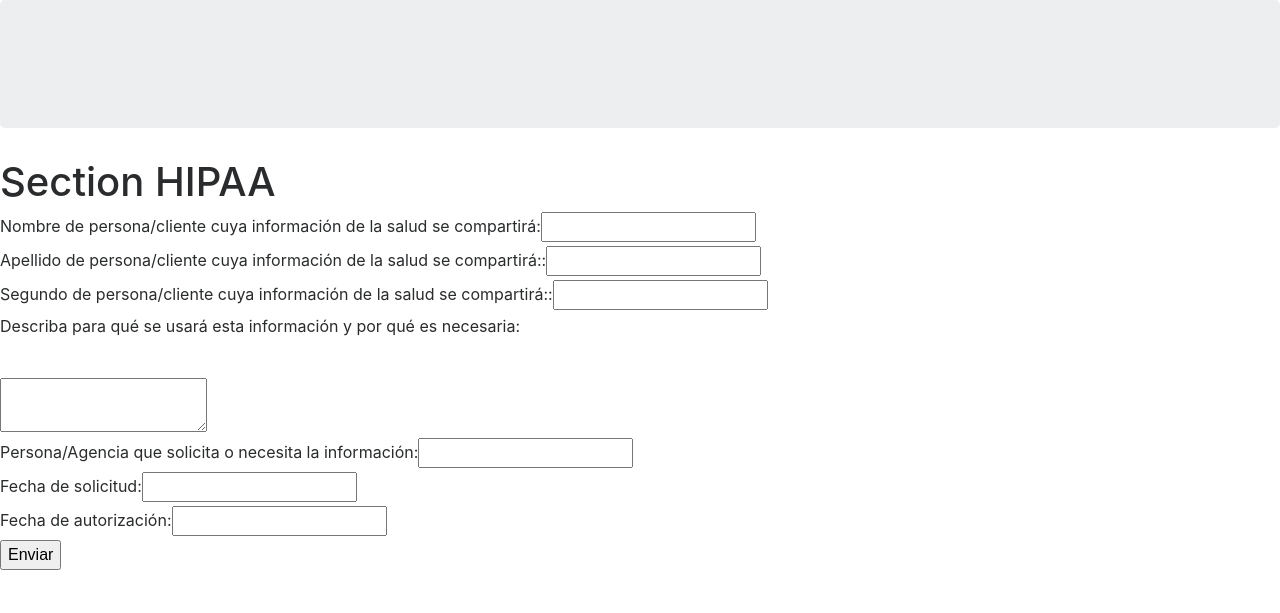
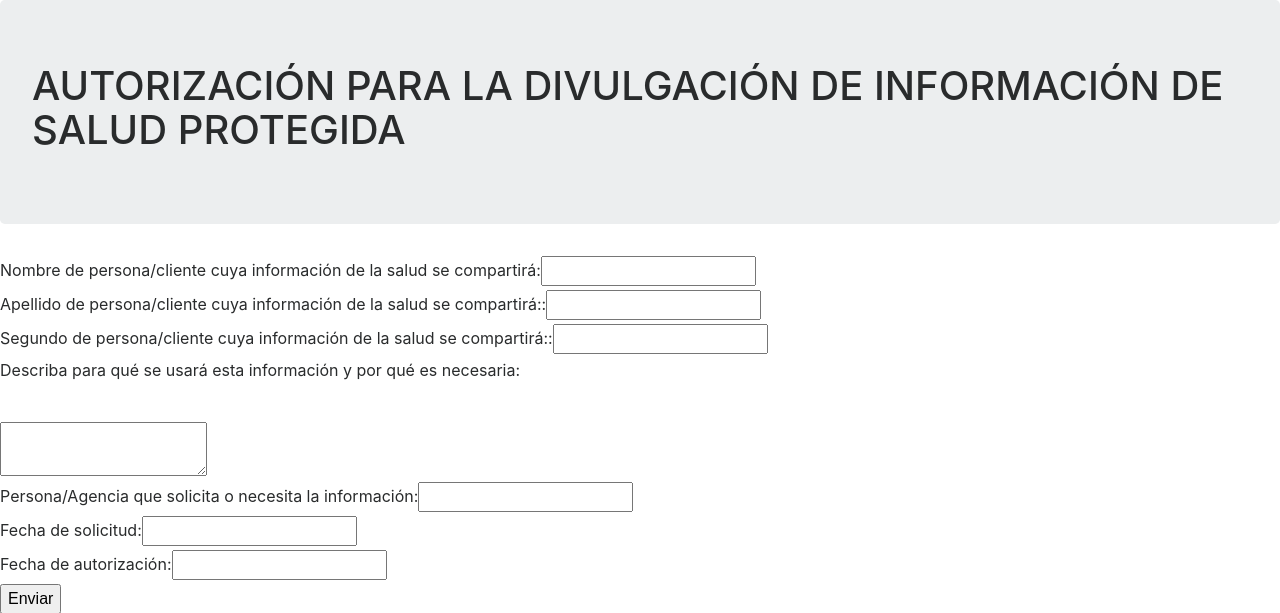
Before and after one commit to kmondaca/AYUDDA, a Flask app: template templates/HIPAA.html in a window 1280 px wide. Shown: the part 162-775 px from the top of the page. Run offline with Flask 2, Linux system fonts and the light colour scheme; the template is opened without the code that fills it: values that come from a table or form of the project are taken from there, others are empty; some libraries are stand-ins or nearby versions.

Commit message:
Commit Moved header into jumbotron

```diff
--- a/templates/HIPAA.html
+++ b/templates/HIPAA.html
@@ -1,11 +1,11 @@
 {% extends "base.html" %}
 {% block content %}
 <div class="jumbotron">
-
+<h1>AUTORIZACIÓN PARA LA DIVULGACIÓN DE INFORMACIÓN DE SALUD PROTEGIDA</h1>
 </div>
 
 <div class="SectionHIPAA">
-<h1> Section HIPAA</h1>
+
 <form method="POST">
     {{form.hidden_tag()}}
     {{form.childLast.label}}{{form.childLast}}
--- a/templates/Release.html
+++ b/templates/Release.html
@@ -1,11 +1,11 @@
 {% extends "base.html" %}
 {% block content %}
 <div class="jumbotron">
-
+<h1> AUTORIZACIÓN PARA LA DIVULGACIÓN DE INFORMACIÓN</h1>
 </div>
 
 <div class="SectionRelease">
-<h1> Section Release</h1>
+
 <form method="POST">
     {{form.hidden_tag()}}
     {{form.office.label}}{{form.office}}
--- a/templates/SectionA1.html
+++ b/templates/SectionA1.html
@@ -1,12 +1,12 @@
 {% extends "base.html" %}
 {% block content %}
 <div class="jumbotron">
-
+  <h1> SECCIÓN A.1</h1>
 </div>
 
 <!-- I need to be able to have a loop for this, I would do this in a js file for web but unsure for flask... -->
 <div class="SectionA.1">
-  <h1> SECCIÓN A.1</h1>
+
     <form method="POST">
     {{form.hidden_tag()}}
      <p>Profesionales que pueden proveer registros para toda discapacidad calificativa:
--- a/templates/SectionB.html
+++ b/templates/SectionB.html
@@ -1,13 +1,12 @@
 {% extends "base.html" %}
 {% block content %}
 <div class="jumbotron">
-
+<h1> SECCIÓN B. (Padre o Padre sustituto, si corresponde)</h1>
 </div>
 
 
 
 <div class="SectionB">
-  <h1> SECCIÓN B. (Padre o Padre sustituto, si corresponde)</h1>
     <form method="POST">
     {{form.hidden_tag()}}
     {{form.parentName.label}}{{form.parentName}}
--- a/templates/SectionC.html
+++ b/templates/SectionC.html
@@ -1,12 +1,12 @@
 {% extends "base.html" %}
 {% block content %}
 <div class="jumbotron">
-
+  <h1>SECCIÓN C. Seguro médico</h1>
 </div>
 
 <!-- can ask if there is another option -->
 <div class="SectionC">
-  <h1>SECCIÓN C. Seguro médico</h1>
+
     <form method="POST">
     {{form.hidden_tag()}}
     {{form.coverage.label}}{{form.coverage}}
--- a/templates/SectionD.html
+++ b/templates/SectionD.html
@@ -4,10 +4,10 @@
 
 </div>
 
-
+ <h1>SECCIÓN D. (Intervención temprana e Historial académico, si corresponde)</h1>
 <!-- ask if another option -->
 <div class="SectionD">
-  <h1>SECCIÓN D. (Intervención temprana e Historial académico, si corresponde)</h1>
+
     <form method="POST">
     {{form.hidden_tag()}}
     {{form.program.label}}{{form.program}}
--- a/templates/eSectionA.html
+++ b/templates/eSectionA.html
@@ -1,11 +1,11 @@
 {% extends "base.html" %}
 {% block content %}
 <div class="jumbotron">
-
+<h1> SECCIÓN A. (Información del solicitante)</h1>
 </div>
 
 <div class="SectionA">
-<h1> SECCIÓN A. (Información del solicitante)</h1>
+
 <form method="POST">
     {{form.hidden_tag()}}
     {{form.childName.label}}{{form.childName}}
```
